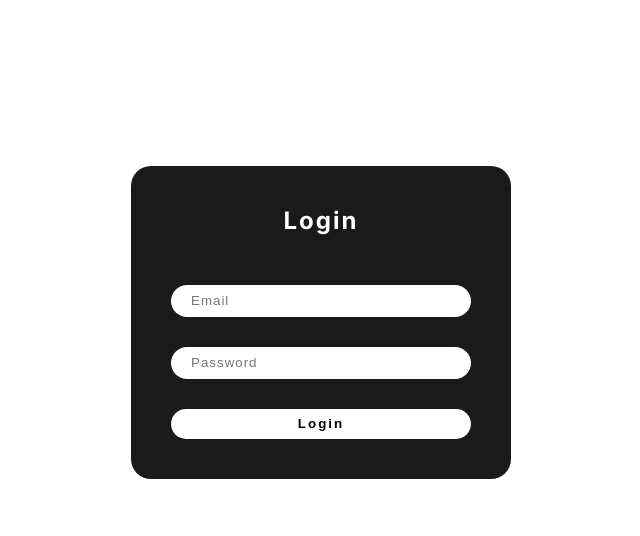
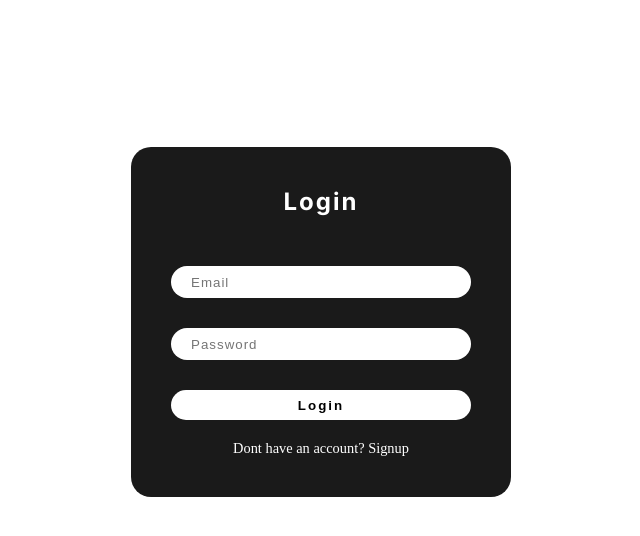
Before and after one commit to naiksiddarth/IssueNet, a Flask app: page /login in a window 1280 px wide. Shown: the part 78-614 px from the top of the page, without its empty margins (319-959 px from the left). Run offline with Flask 3, Linux system fonts and the light colour scheme.

Commit message:
add to signup page in login page

```diff
--- a/frontend/static/css/login.css
+++ b/frontend/static/css/login.css
@@ -62,3 +62,16 @@
     display: flex;
     flex-direction: column;
 }
+
+.signup-link {
+    margin-top: 20px;
+    text-align: center;
+    color: #fff;
+    text-decoration: none;
+    font-size: 0.9em;
+    display: block;
+}
+
+.signup-link:hover {
+    text-decoration: underline;
+}
--- a/frontend/templates/login.html
+++ b/frontend/templates/login.html
@@ -19,6 +19,7 @@
         <button type="submit" class="form-element submit-button">Login</button>
 
     </form>
+    <a href="{{ url_for('signup') }}" class="signup-link">Dont have an account? Signup</a>
 </div>
 
 {% endblock content %}
```
